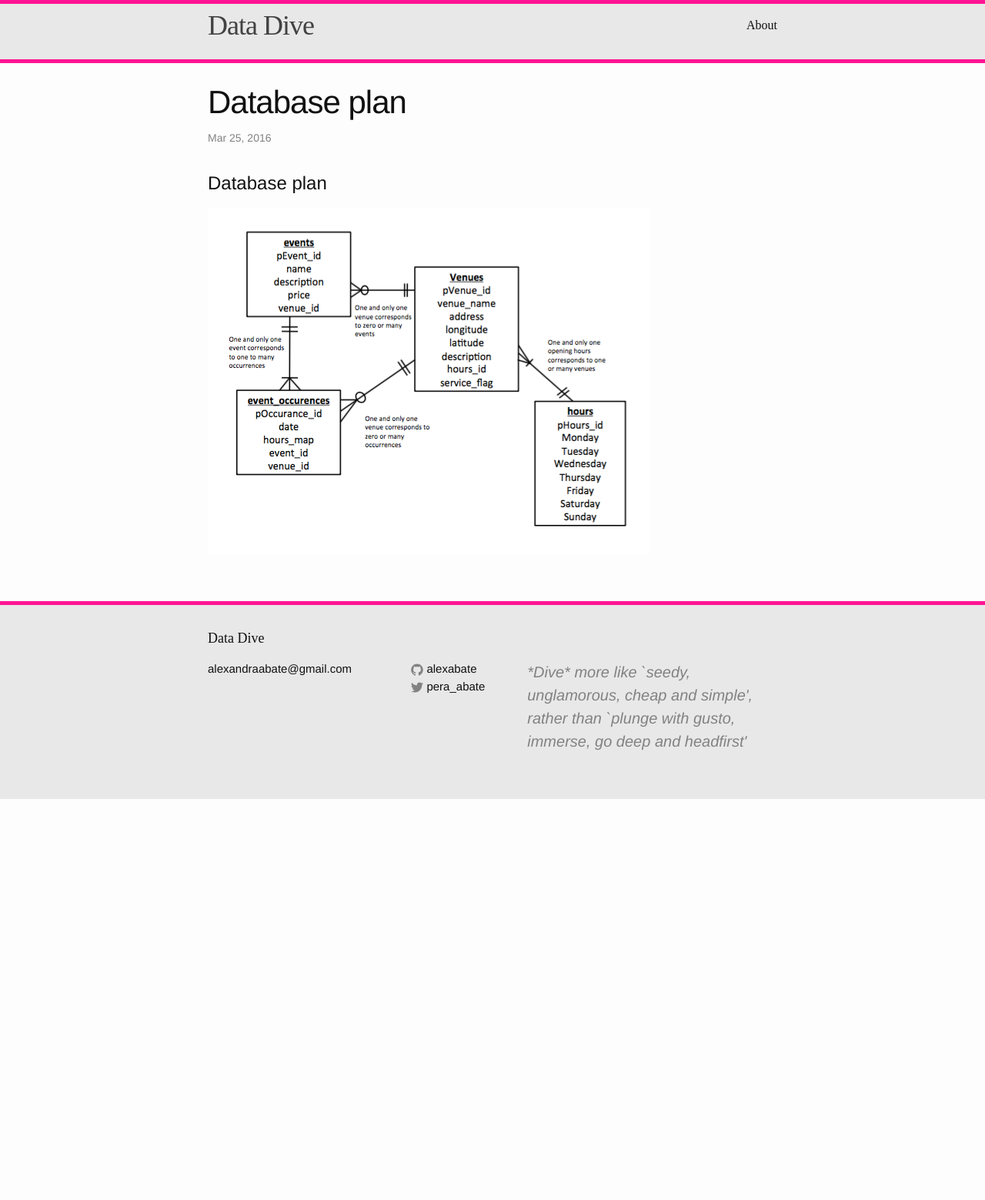
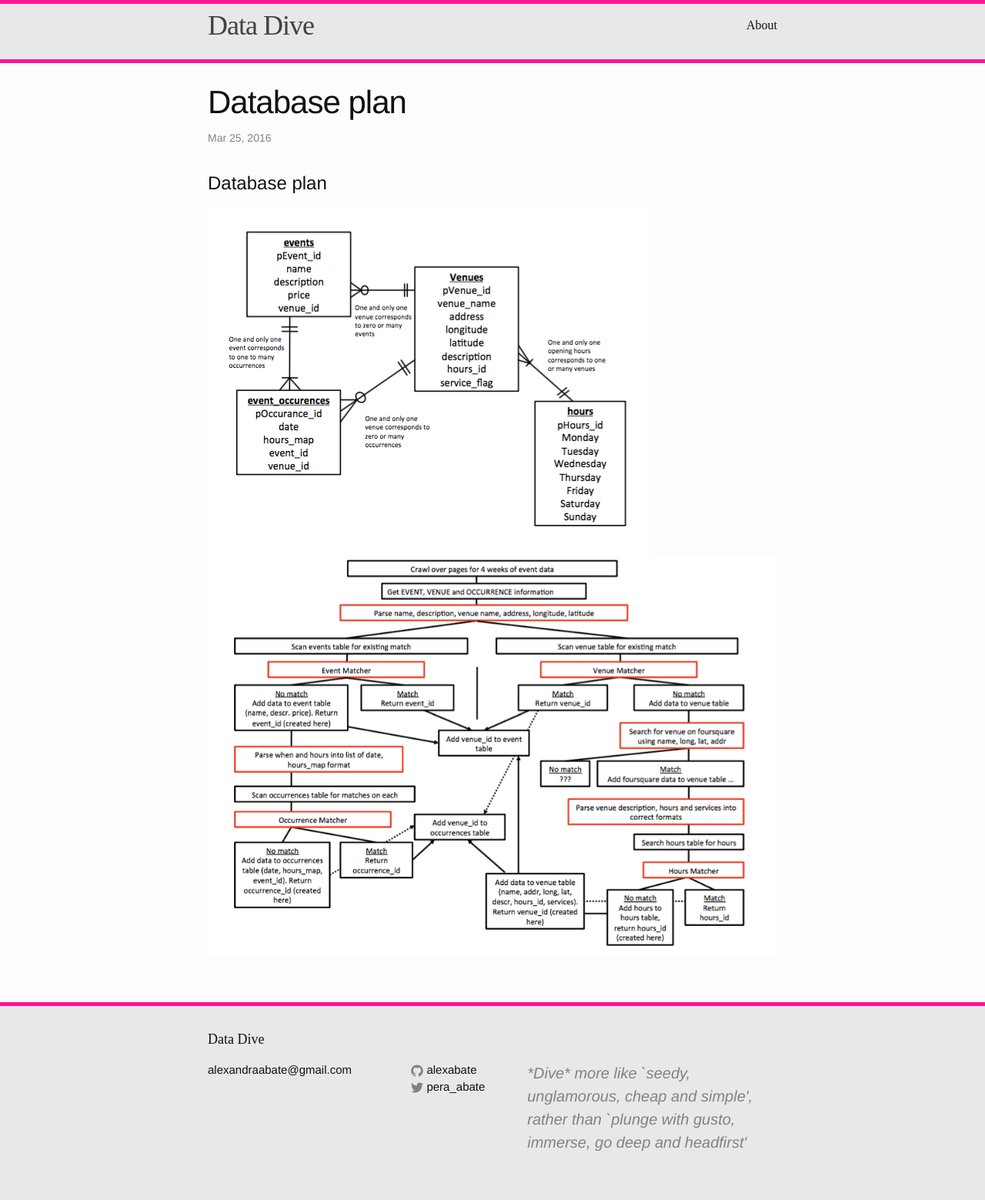
Before and after one commit to alexabate/alexabate.github.io, a Jekyll site: the page built from _posts/2016-03-25-database-plan.md, in a window 1280 px wide. Shown: the whole page at 77% size. Built offline with Jekyll 4.4.1, drawn with Linux system fonts in a browser that asks for light colours; some web fonts are replaced; before the commit the page ends 1038 px from its top, so only the background shows below that.

Commit message:
Update 2016-03-25-database-plan.md

```diff
--- a/_posts/2016-03-25-database-plan.md
+++ b/_posts/2016-03-25-database-plan.md
@@ -9,3 +9,4 @@ tags:
 
 
 ![png]({{ BASE_PATH }}/images/dbplan.png)
+![png]({{ BASE_PATH }}/images/flow.png)
```
